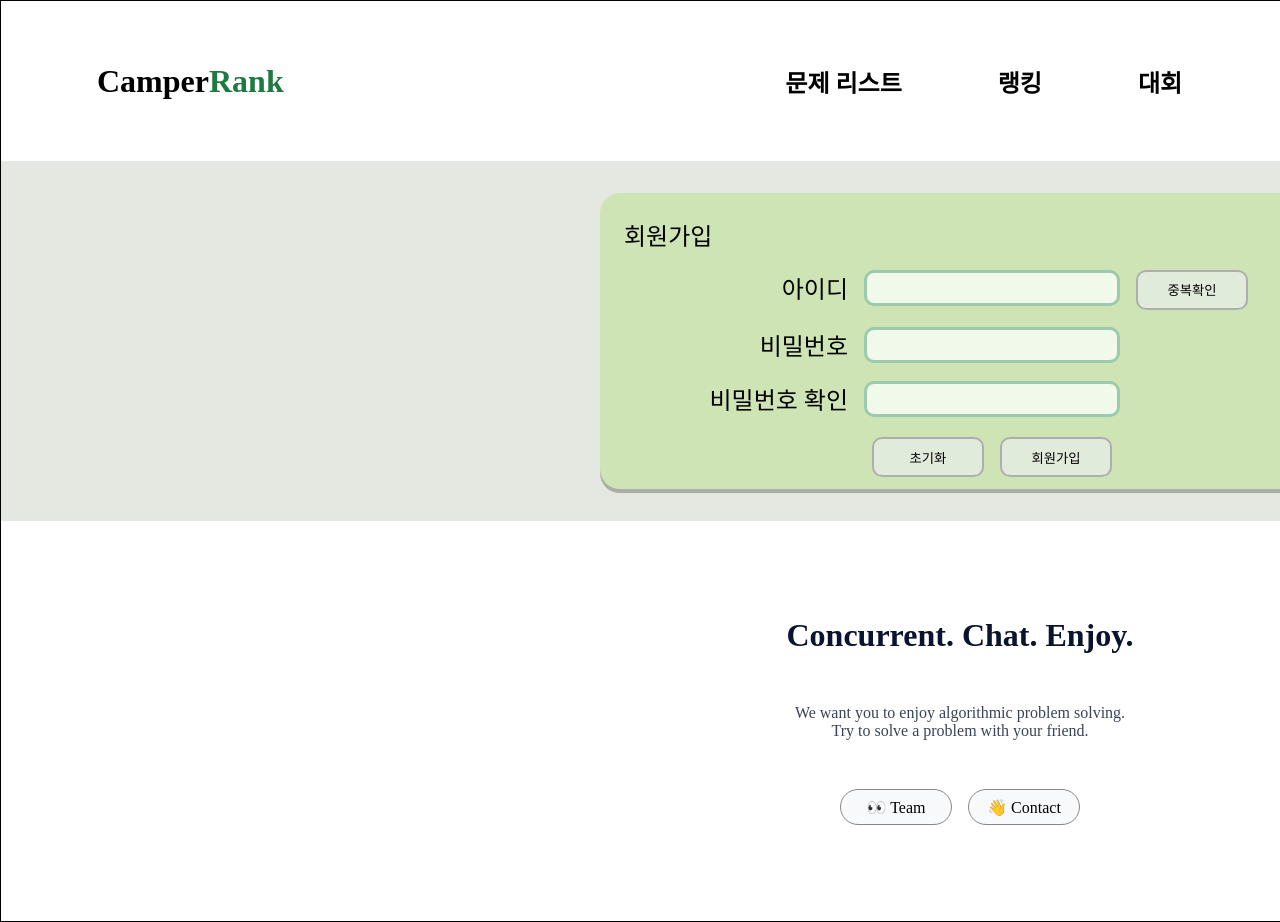
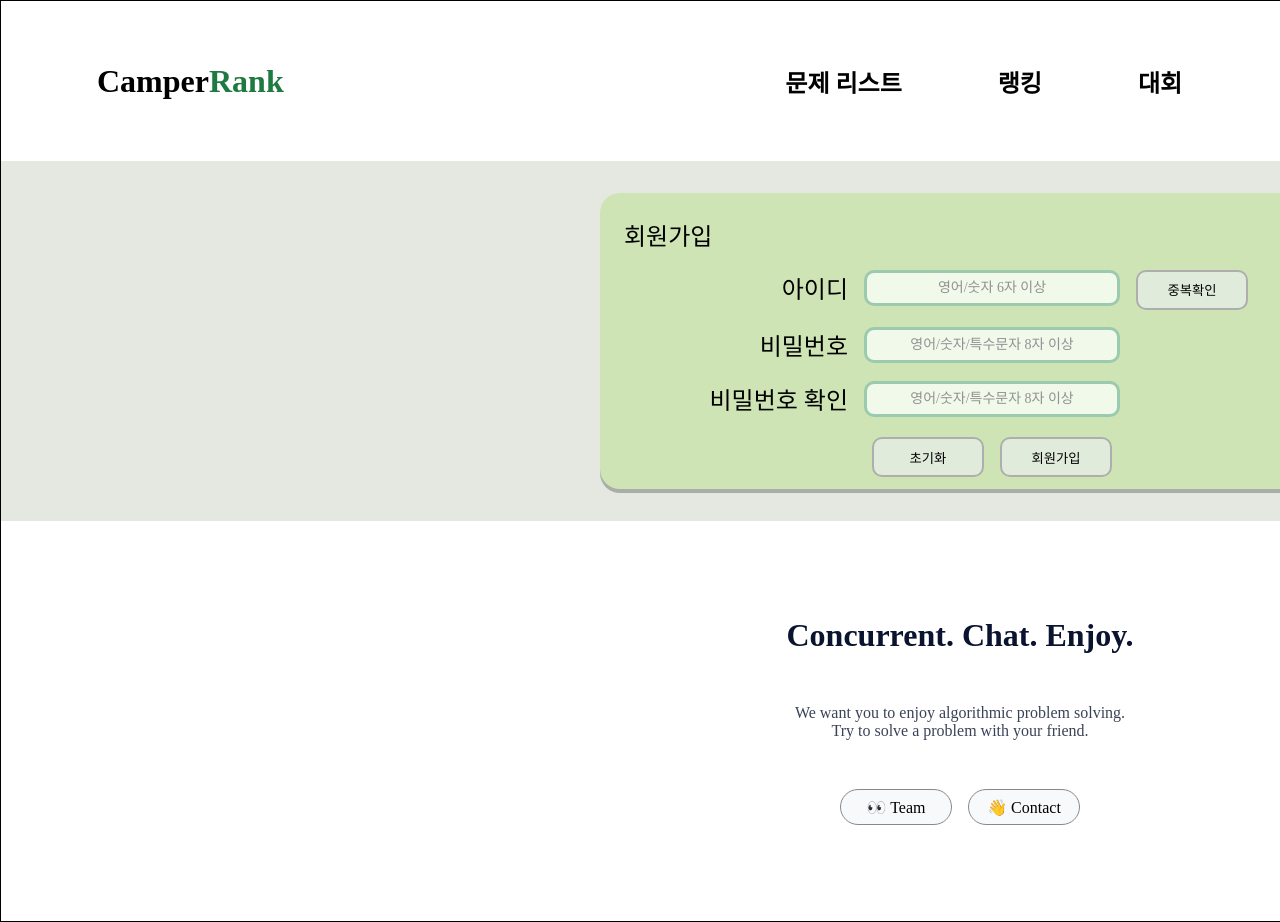
Before and after one commit to boostcampwm-2022/Web31-CamperRank, a React (Vite) app in the folder frontend/: page /signup in a window 1280 px wide. Shown: the top 922 px of the page. Built offline with nearby package versions, Linux system fonts and the light colour scheme.

Commit message:
feat: placeholder 추가

```diff
--- a/frontend/src/components/SignUp/InputForm.tsx
+++ b/frontend/src/components/SignUp/InputForm.tsx
@@ -12,16 +12,16 @@ export const InputForm = () => {
       <p>회원가입</p>
       <IDInputContainer>
         <p>아이디</p>
-        <input type={"text"}/>
+        <input type={"text"} placeholder={"영어/숫자 6자 이상"}/>
         <CheckButton type={"button"}>중복확인</CheckButton>
       </IDInputContainer>
       <PasswordInputContainer>
         <p>비밀번호</p>
-        <input type={"password"}/>
+        <input type={"password"} placeholder={"영어/숫자/특수문자 8자 이상"}/>
       </PasswordInputContainer>
       <PasswordInputContainer>
         <p>비밀번호 확인</p>
-        <input type={"password"}/>
+        <input type={"password"} placeholder={"영어/숫자/특수문자 8자 이상"}/>
       </PasswordInputContainer>
       <ButtonContainer>
         <button type={"submit"}>초기화</button>
--- a/frontend/src/styles/SignUp.style.tsx
+++ b/frontend/src/styles/SignUp.style.tsx
@@ -30,6 +30,7 @@ export const IDInputContainer = styled.div`
   display: flex;
   justify-content: right;
   margin-right: 48px;
+
   input {
     margin-right: 16px;
     background: #F1F9EB;
@@ -37,7 +38,15 @@ export const IDInputContainer = styled.div`
     border-radius: 10px;
     width: 256px;
     height: 36px;
+
+    &::placeholder {
+      font-weight: 300;
+      font-size: 14px;
+      text-align: center;
+      color: #919191;
+    }
   }
+
   p {
     margin-right: 16px;
   }
@@ -47,13 +56,22 @@ export const PasswordInputContainer = styled.div`
   display: flex;
   justify-content: right;
   margin-right: 176px;
+
   input {
     background: #F1F9EB;
     border: 3px solid #9CCAAF;
     border-radius: 10px;
     width: 256px;
     height: 36px;
+
+    &::placeholder {
+      font-weight: 300;
+      font-size: 14px;
+      text-align: center;
+      color: #919191;
+    }
   }
+
   p {
     margin-right: 16px;
   }
```
